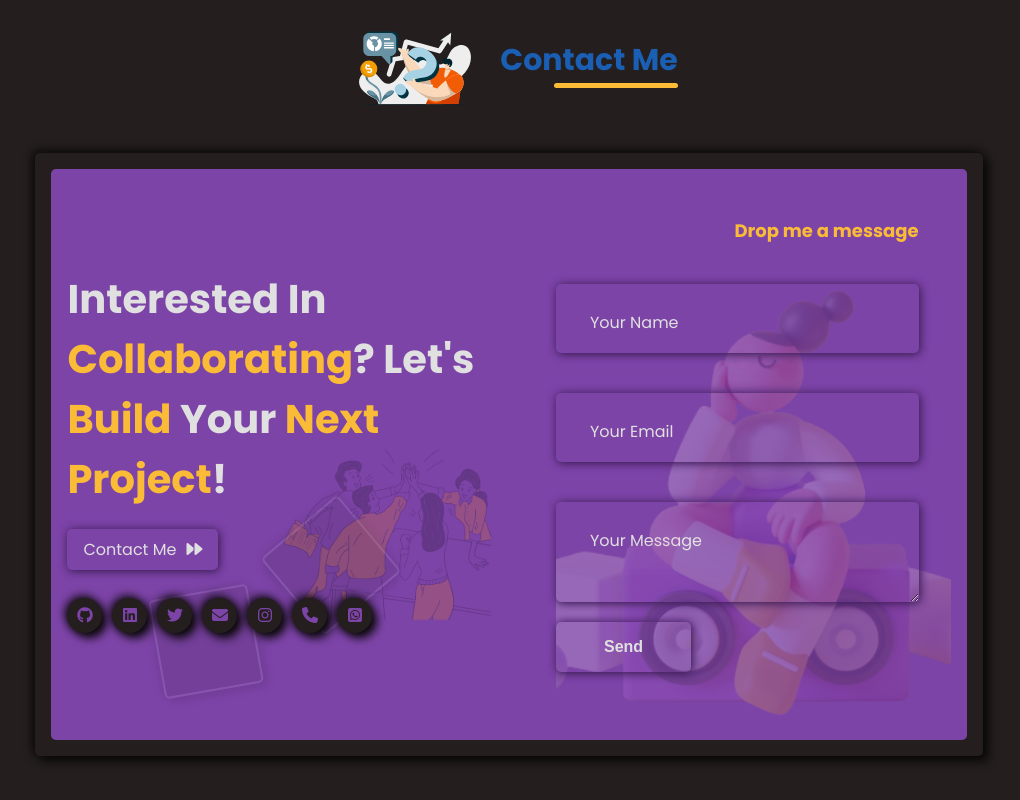
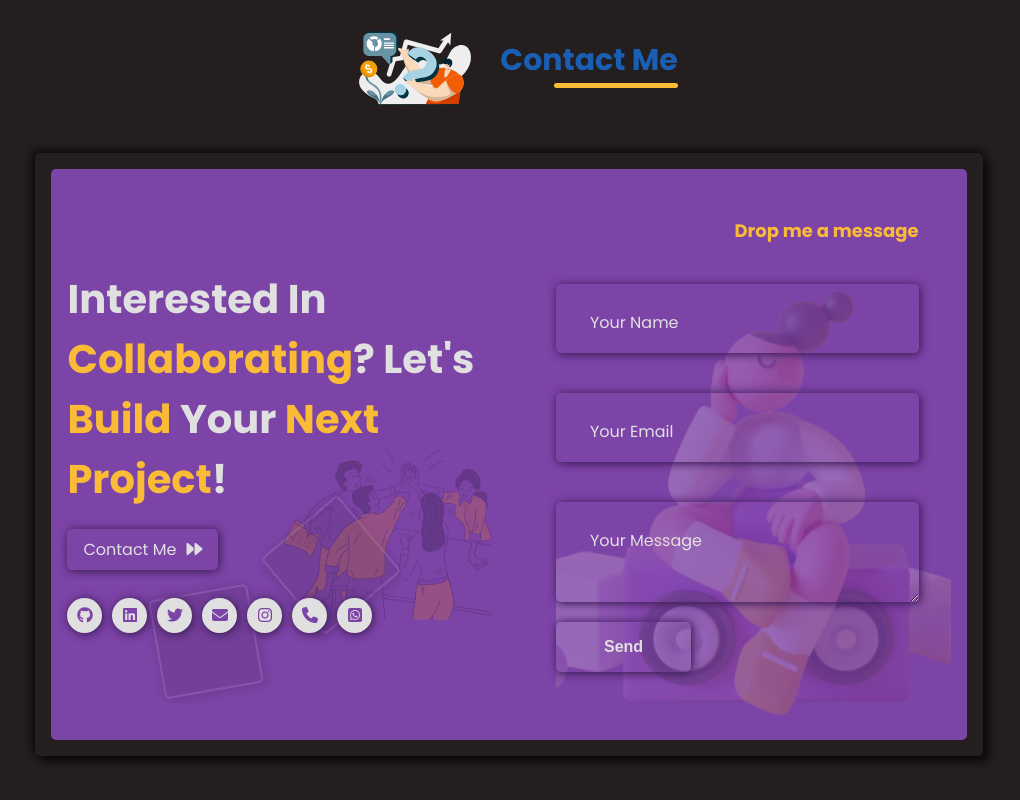
Before and after one commit to TonniPaul/portfolion, a React (Create React App) app: page / in a window 1280 px wide. Shown: the part 4419-5219 px from the top of the page, without its empty margins (131-1151 px from the left). Built offline with nearby package versions, Linux system fonts and the light colour scheme.

Commit message:
Contact links  button fix

```diff
--- a/src/components/contactForm/contactForm.css
+++ b/src/components/contactForm/contactForm.css
@@ -150,8 +150,8 @@
 }
 
 .contact-links, #dark .contact-links {
-   background-color: var(--primary-bg);
-   box-shadow: var(--purple-box-shadow);
+   background-color: var(--primary-bg) !important;
+   box-shadow: var(--purple-box-shadow) !important;
 }
 .thankyou_link, #dark .thankyou_link {
    color: red !important;
```
